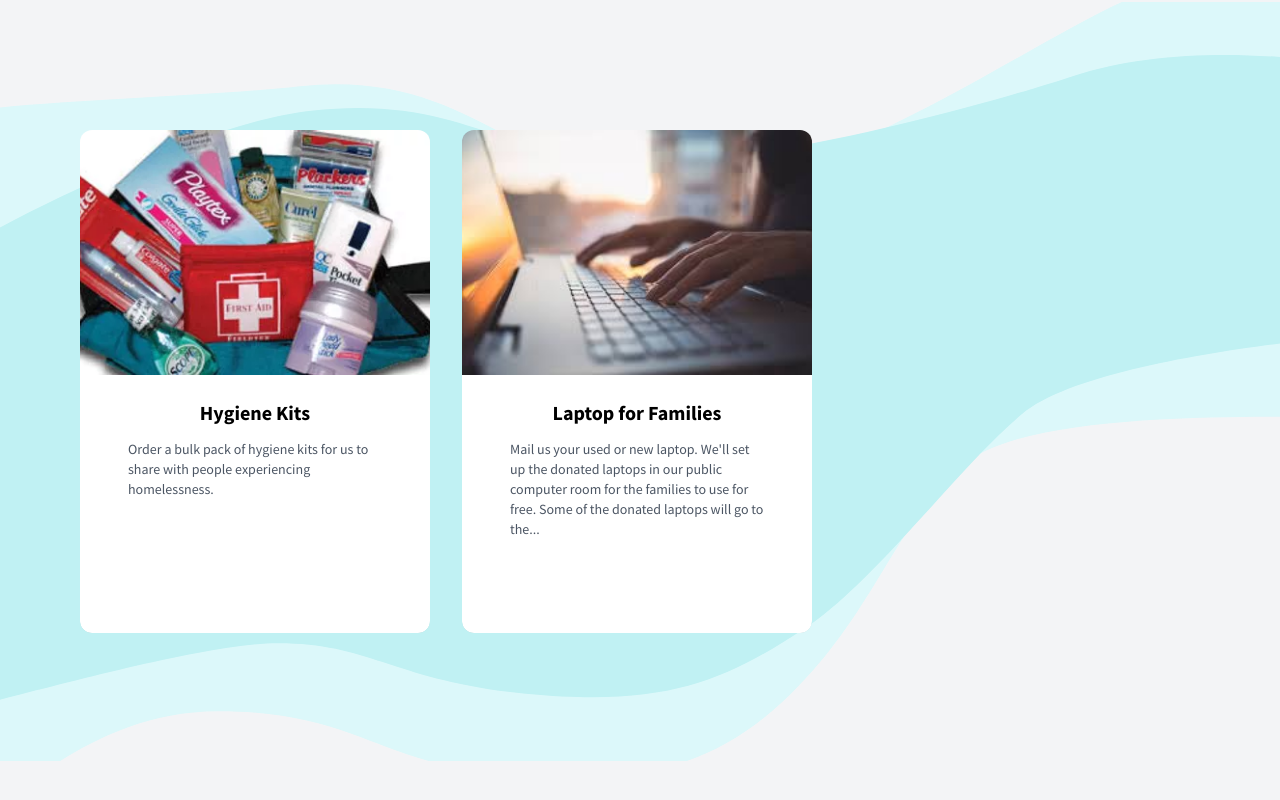
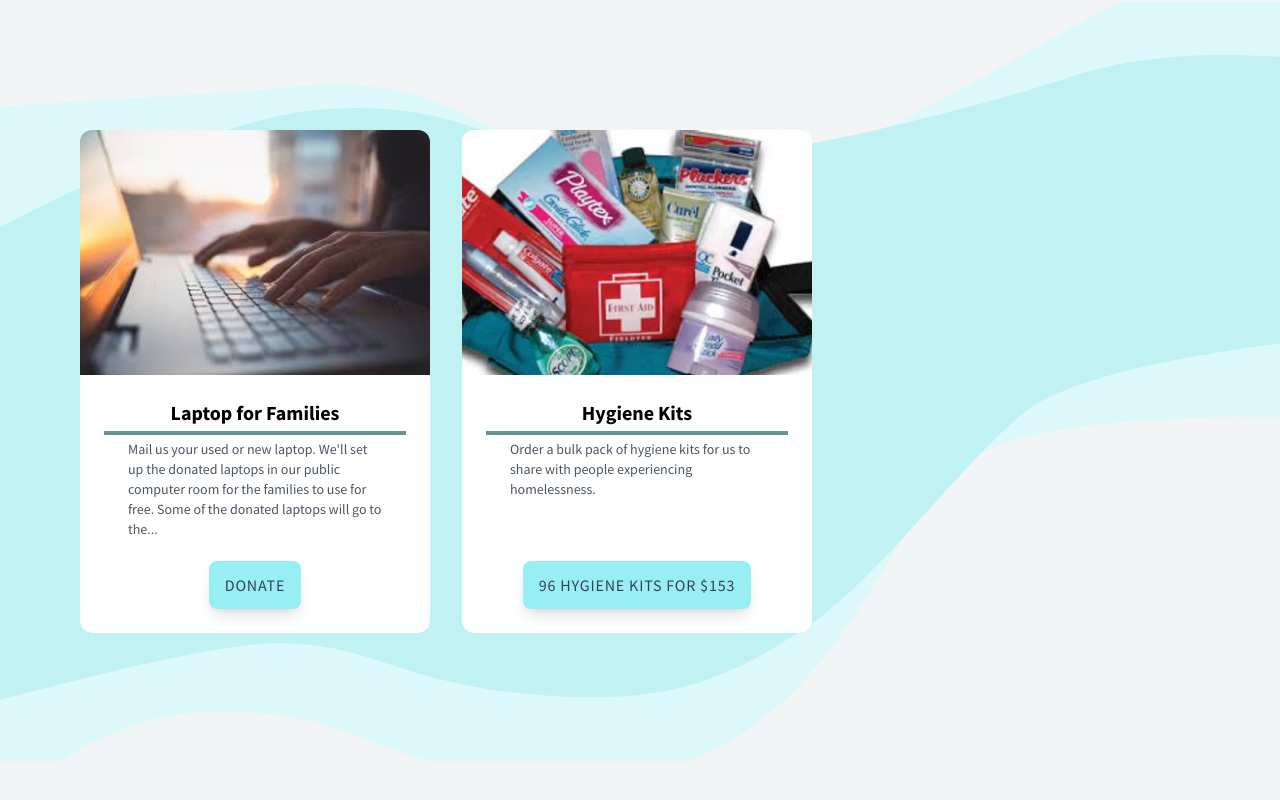
Before and after one commit to margaritahumanitarian/helpafamily, a Next.js app: page /in-kind in a window 1280 px wide. Shown: the part 432-1232 px from the top of the page. Built offline with nearby package versions, Linux system fonts and the light colour scheme.

Commit message:
added .json file for other pages

```diff
--- /dev/null
+++ b/data/GiveyourTimeCardsData.json
@@ -0,0 +1,27 @@
+{
+  "data": [
+    {
+      "key": 9,
+      "title": "Doctors as Volunteers",
+      "backgroundImageAltText": "We are looking for physicians, NPs, and PAs to volunteer",
+      "backgroundImageSource": "/images/Volunteer.jpg",
+      "paragraphs": [
+        "Doctors, NPs, PAs: Give 1-4 Hours/Week",
+        "We are looking for physicians, NPs, and PAs to volunteer for 1-4 hours per week with our Humanitarian Clinic program.",
+        "At this stage we particularly need expertise with primary care, although specialties will be very helpful as we grow the program and expand our resources.",
+        "Scheduling is flexible and based on your availability."
+      ],
+      "link": "mailto:hi@mhfcares.org?subject=Volunteer%20as%20Doctor",
+      "address": null,
+      "isExternal": true,
+      "action": "Contact Us",
+      "actionCost": null,
+      "cause": null,
+      "listItems": [
+        "Current medical board license for your region and country",
+        "Fluency in English or Spanish"
+      ],
+      "listLabel": "Requirements:"
+    }
+  ]
+}
--- /dev/null
+++ b/data/InkindCardsData.json
@@ -0,0 +1,36 @@
+{
+  "data": [
+    {
+      "key": 1,
+      "title": "Laptop for Families",
+      "backgroundImageAltText": "Card about Laptops for families",
+      "backgroundImageSource": "/images/Laptop.jpeg",
+      "paragraphs": [
+        "Mail us your used or new laptop. We'll set up the donated laptops in our public computer room for the families to use for free. Some of the donated laptops will go to the families who don't have home computers, or who don't have enough computers for all their children to use."
+      ],
+      "isExternal": true,
+      "link": "https://forms.gle/K5ua2nUyrZ9bv4s3A",
+      "address": null,
+      "action": "Donate",
+      "cause": null,
+      "actionCost": null
+    },
+    {
+      "key": 2,
+      "title": "Hygiene Kits",
+      "backgroundImageAltText": "Card about Hygiene Kits",
+      "backgroundImageSource": "/images/HygieneKit.webp",
+      "paragraphs": [
+        "Order a bulk pack of hygiene kits for us to share with people experiencing homelessness.",
+        "Each hygiene kit allows an unhoused individual to freshen up and feel more confident about their hygiene for work, school, or even just to have a better day."
+      ],
+      "address": "1543 E Palmdale Blvd, Ste E, Palmdale, CA 93550",
+      "label": "Ship the kits to:",
+      "isExternal": true,
+      "link": "https://www.amazon.com/96-Kits-Hygiene-Travel-Charity/dp/B0881YKMBL",
+      "action": "96 Hygiene Kits for $153",
+      "cause": null,
+      "actionCost": null
+    }
+  ]
+}
--- a/constants/cardsData.json
+++ b/data/homeCardsData.json
@@ -117,29 +117,6 @@
       "action": "Support Food Distribution for",
       "actionCost": 150,
       "cause": "Producing Food Distribution"
-    },
-    {
-      "key": 9,
-      "title": "Doctors as Volunteers",
-      "backgroundImageAltText": "We are looking for physicians, NPs, and PAs to volunteer",
-      "backgroundImageSource": "/images/Volunteer.jpg",
-      "paragraphs": [
-        "Doctors, NPs, PAs: Give 1-4 Hours/Week",
-        "We are looking for physicians, NPs, and PAs to volunteer for 1-4 hours per week with our Humanitarian Clinic program.",
-        "At this stage we particularly need expertise with primary care, although specialties will be very helpful as we grow the program and expand our resources.",
-        "Scheduling is flexible and based on your availability."
-      ],
-      "link": "mailto:hi@mhfcares.org?subject=Volunteer%20as%20Doctor",
-      "address": null,
-      "isExternal": true,
-      "action": "Contact Us",
-      "actionCost": null,
-      "cause": null,
-      "listItems": [
-        "Current medical board license for your region and country",
-        "Fluency in English or Spanish"
-      ],
-      "listLabel": "Requirements:"
     }
   ]
 }
--- a/pages/give-your-time.js
+++ b/pages/give-your-time.js
@@ -3,14 +3,15 @@ import React from 'react';
 
 import CardsLayout from '../components/CardsLayout';
 import PrimaryLayout from '../components/PrimaryLayout';
-import cards from '../constants/cardsData.json';
-const doctorsAsVolunteersCardData = cards.data[8];
+import cards from '../data/GiveyourTimeCardsData.json';
 
 export default function GiveYourTimePage() {
   return (
     <PrimaryLayout>
       <CardsLayout>
-        <Card {...doctorsAsVolunteersCardData} simulateHover />
+        {cards.data.map((cardData) => (
+          <Card key={cardData.key} {...cardData} simulateHover />
+        ))}
       </CardsLayout>
     </PrimaryLayout>
   );
--- a/pages/in-kind.js
+++ b/pages/in-kind.js
@@ -3,17 +3,15 @@ import React from 'react';
 
 import CardsLayout from '../components/CardsLayout';
 import PrimaryLayout from '../components/PrimaryLayout';
-import cards from '../constants/cardsData.json';
-
-const hygieneKitsCardData = cards.data[4];
-const laptopForFamiliesCardData = cards.data[1];
+import cards from '../data/InkindCardsData.json';
 
 export default function InKindPage() {
   return (
     <PrimaryLayout>
       <CardsLayout>
-        <Card {...hygieneKitsCardData} />
-        <Card {...laptopForFamiliesCardData} />
+        {cards.data.map((cardData) => (
+          <Card key={cardData.key} {...cardData} simulateHover />
+        ))}
       </CardsLayout>
     </PrimaryLayout>
   );
--- a/pages/index.js
+++ b/pages/index.js
@@ -1,5 +1,5 @@
 import React from 'react';
-import cards from '../constants/cardsData.json';
+import cards from '../data/homeCardsData.json';
 
 import Card from '@components/Card';
 import CardsLayout from '../components/CardsLayout';
```
